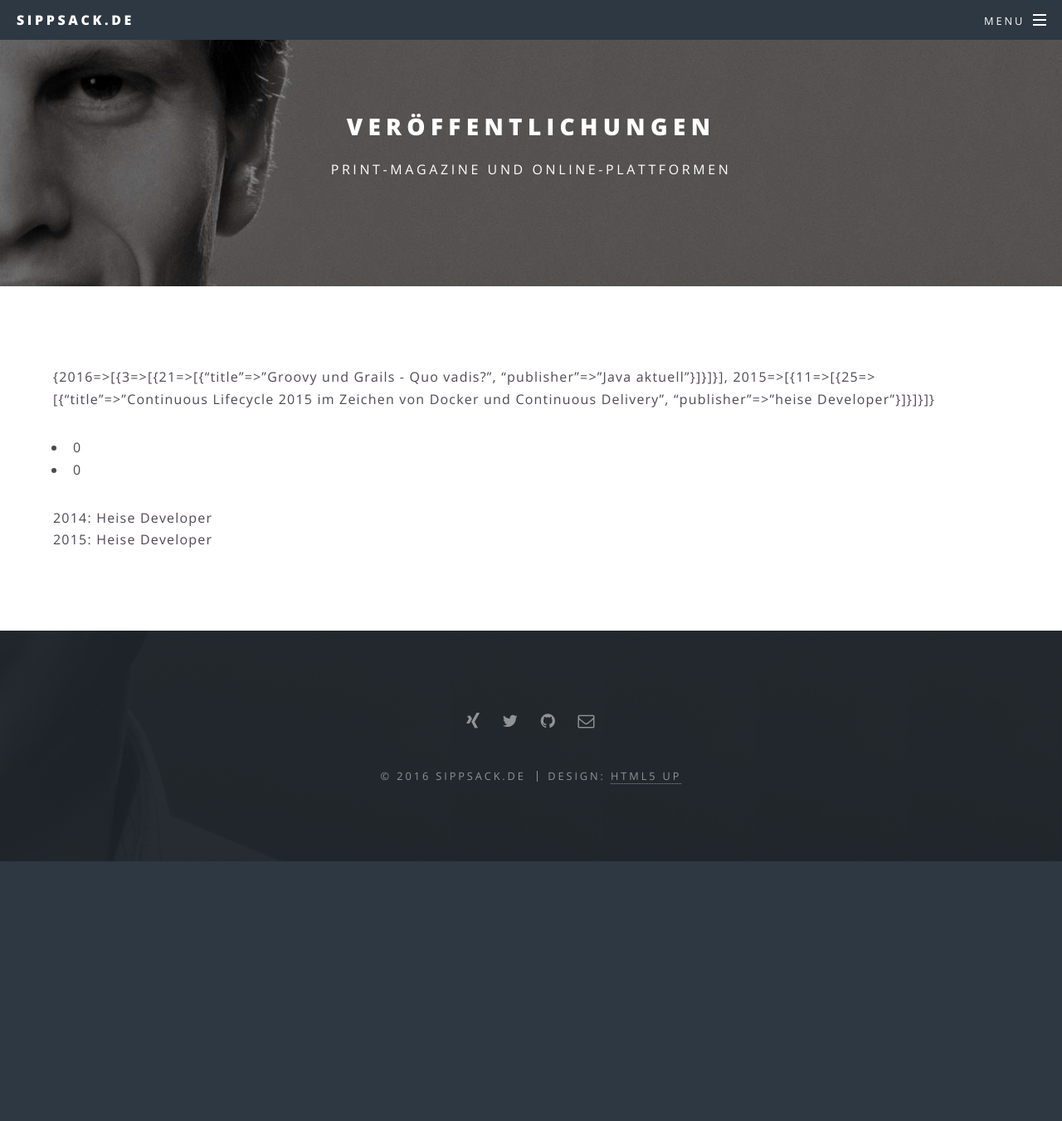
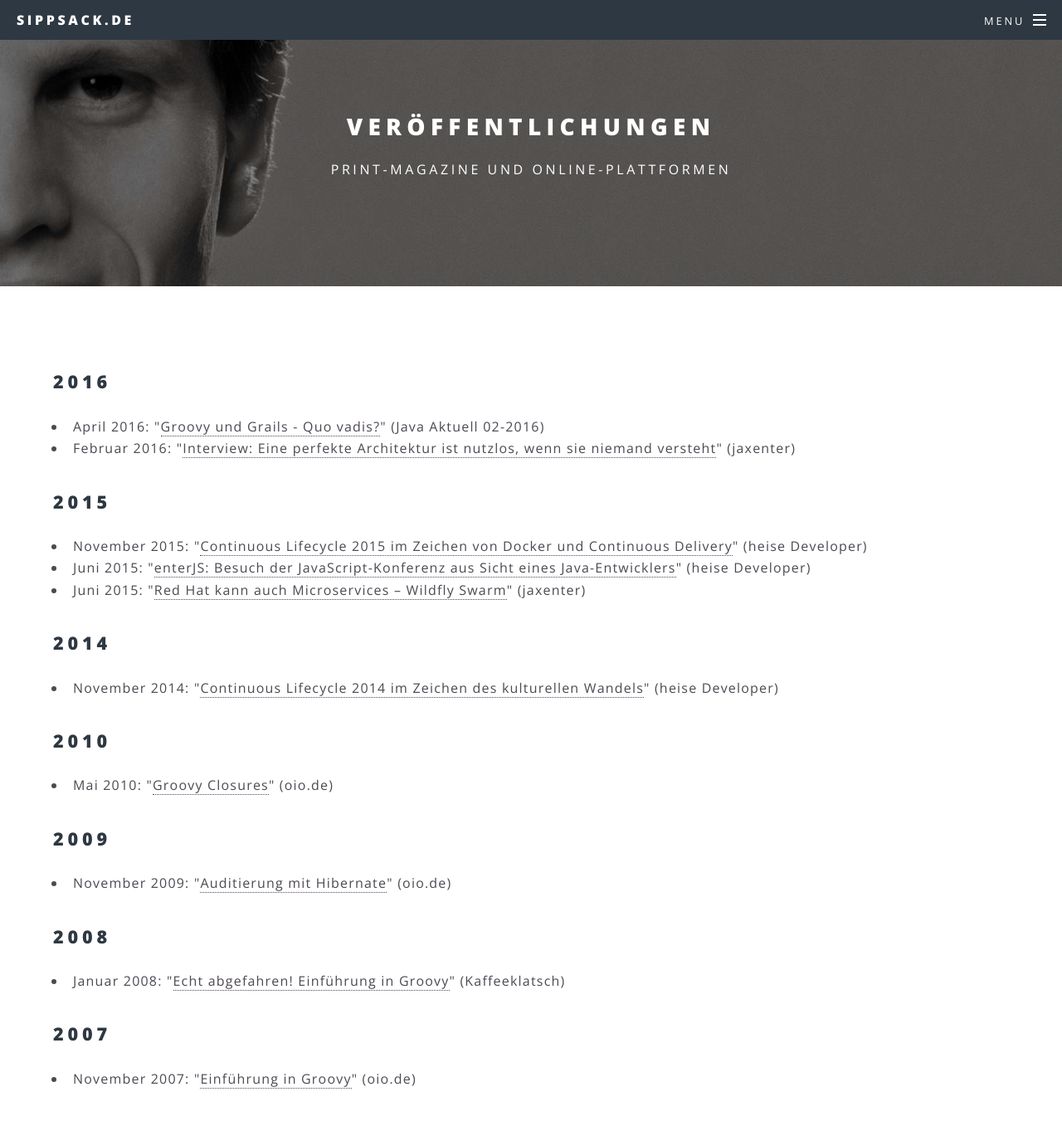
Before and after one commit to sippsack/sippsack.github.io, a Jekyll site: the page built from publications.md, in a window 1280 px wide and 1400 px high. Shown: the top 1351 px of the window at 83% size. Built offline with Jekyll 4.4.1, drawn with Linux system fonts in a browser that asks for light colours.

Commit message:
publications initially added

```diff
--- a/_data/publications.yaml
+++ b/_data/publications.yaml
@@ -1,10 +1,46 @@
 2016:
-  - 03:
-    - 21:
-      - title: Groovy und Grails - Quo vadis?
-        publisher: Java aktuell
+  - April:
+    - publisher: Java Aktuell 02-2016
+      title: Groovy und Grails - Quo vadis?
+      link: /files/publications/02-2016-Java aktuell-Falk-Sippach_Groovy-und-Grails-quo-vadis.pdf
+  - Februar:
+    - publisher: jaxenter
+      title: "Interview: Eine perfekte Architektur ist nutzlos, wenn sie niemand versteht"
+      link: https://jaxenter.de/eine-perfekte-architektur-ist-nutzlos-wenn-sie-niemand-versteht-34677
 2015:
-  - 11:
-    - 25:
-      - title: Continuous Lifecycle 2015 im Zeichen von Docker und Continuous Delivery
-        publisher: heise Developer
+  - November:
+    - publisher: heise Developer
+      title: Continuous Lifecycle 2015 im Zeichen von Docker und Continuous Delivery
+      link: http://www.heise.de/developer/artikel/developer_artikel_3016182.html
+  - Juni:
+    - publisher: heise Developer
+      title: "enterJS: Besuch der JavaScript-Konferenz aus Sicht eines Java-Entwicklers"
+      link: http://www.heise.de/developer/artikel/developer_artikel_2726037.html
+    - publisher: jaxenter
+      title: Red Hat kann auch Microservices – Wildfly Swarm
+      link: https://jaxenter.de/red-hat-kann-auch-microservices-wildfly-swarm-21728
+2014:
+  - November:
+    - publisher: heise Developer
+      title: Continuous Lifecycle 2014 im Zeichen des kulturellen Wandels
+      link: http://www.heise.de/developer/artikel/developer_artikel_2459539.html
+2010:
+  - Mai:
+    - publisher: oio.de
+      title: Groovy Closures
+      link: http://
+2009:
+  - November:
+    - publisher: oio.de
+      title: Auditierung mit Hibernate
+      link: http://
+2008:
+  - Januar:
+    - publisher: Kaffeeklatsch
+      title: Echt abgefahren! Einführung in Groovy
+      link: http://www.bookware.de/kaffeeklatsch/archiv/KaffeeKlatsch-2008-01.pdf
+2007:
+  - November:
+    - publisher: oio.de
+      title: Einführung in Groovy
+      link: http://
--- a/publications.md
+++ b/publications.md
@@ -5,14 +5,15 @@ description: Print-Magazine und Online-Plattformen
 permalink: /publications/
 ---
 
-{{ site.data.publications }}
-<ul>
-{% for publication in site.data.publications %}
-    <li>
-        {{publication.years | size}}
-    </li>
+{% for year in site.data.publications %}
+<h2>{{ year[0] }}</h2>
+<ul class="talk-list">
+    {% for months in year[1] %}
+        {% for month in months %}
+            {% for talk in month[1] %}
+    <li>{{ month[0] }} {{ year[0] }}: "{% if talk.link %}<a href="{{ talk.link }}">{% endif %}{{ talk.title }}{% if talk.link %}</a>{% else %}{{ talk.link }}{% endif %}" ({{ talk.publisher }})</li>
+            {% endfor %}
+        {% endfor %}
+    {% endfor %}
+</ul>
 {% endfor %}
-</ul>
-
-2014: Heise Developer
-2015: Heise Developer
```
Also changed, not shown: 1 other file.
